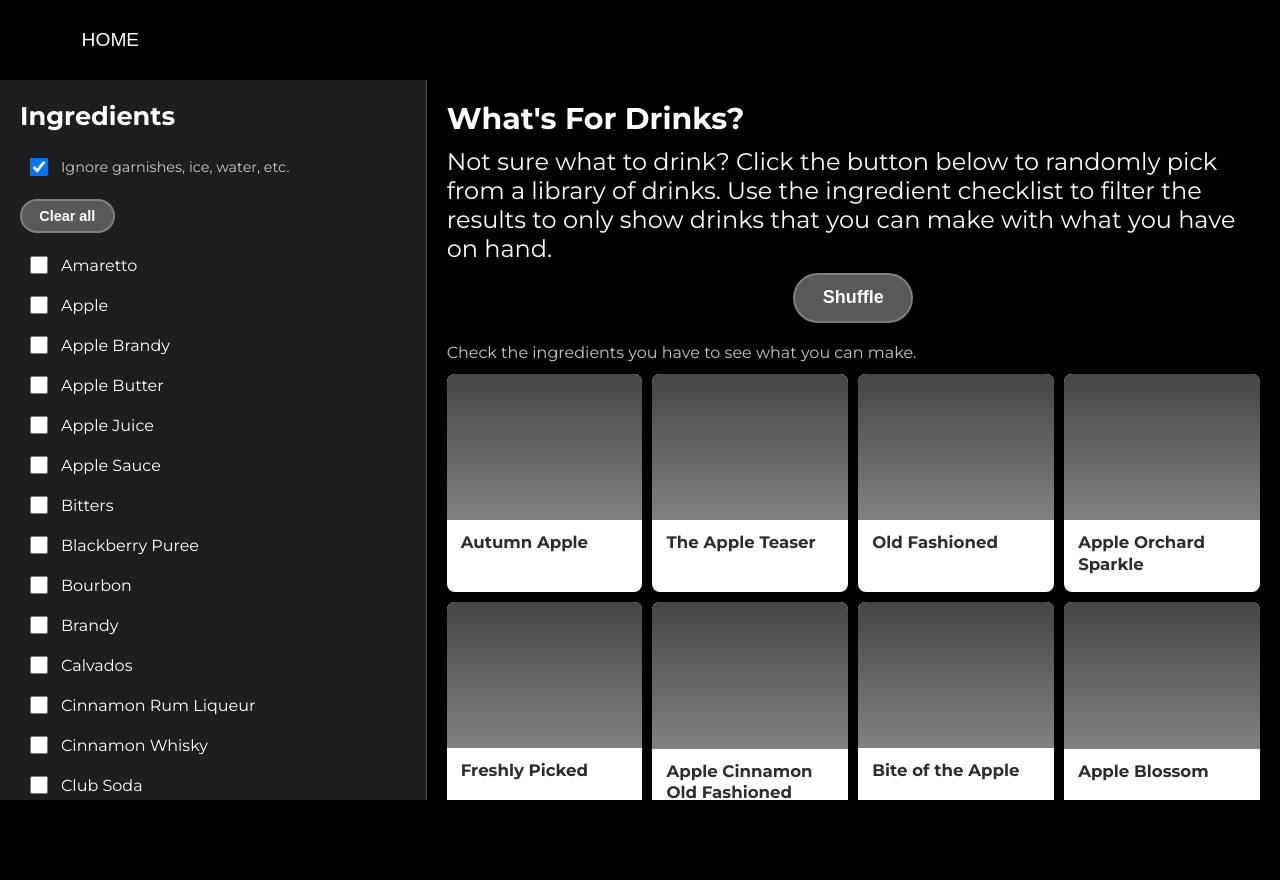
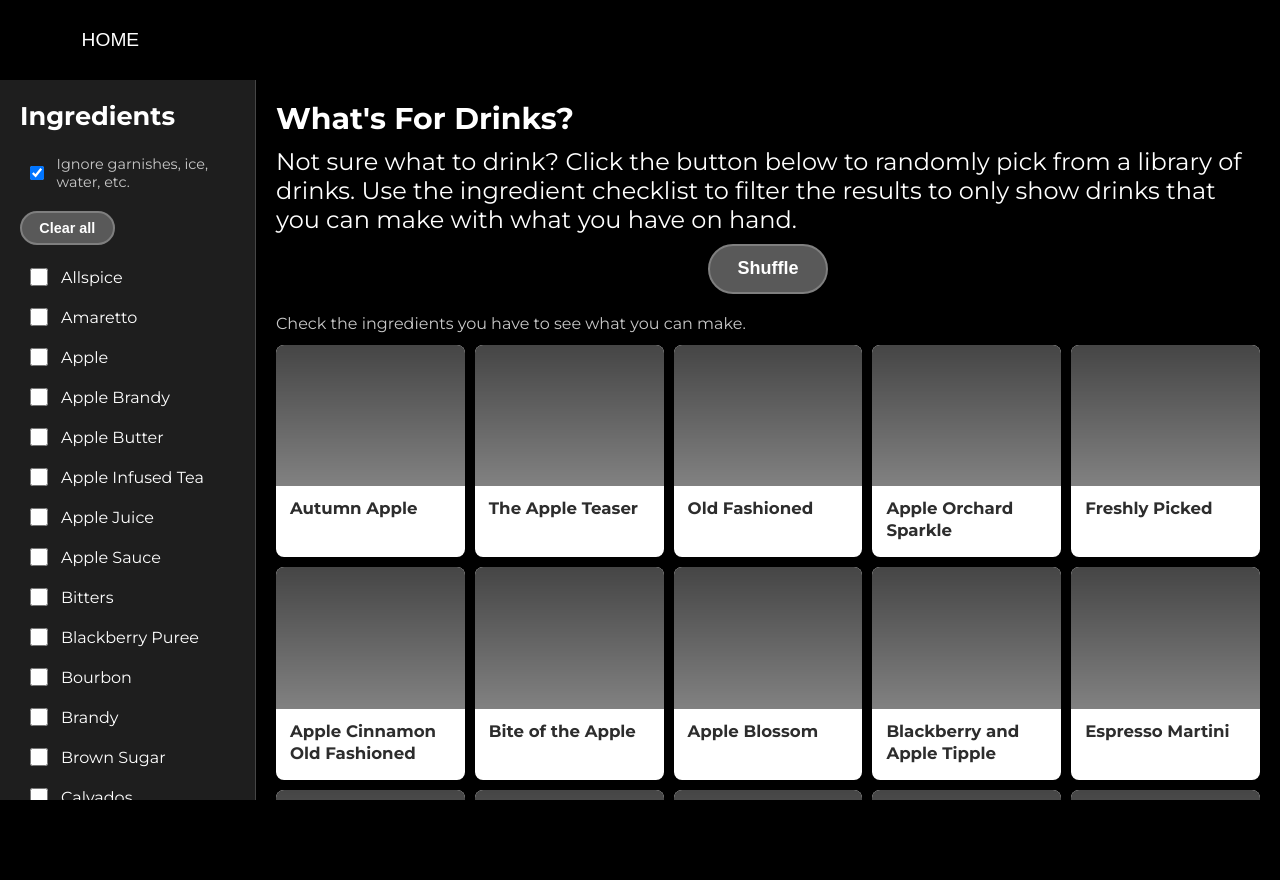
Before and after one commit to bogusindustries/random, a plain HTML site: page projects/random-drink.html in a window 1280 px wide. Drawn offline with Linux system fonts and the light colour scheme.

Commit message:
New Recipes and columns size update.
Changed ingredient list to 20 percent

```diff
--- a/projects/drink-recipes.js
+++ b/projects/drink-recipes.js
@@ -532,5 +532,182 @@ export default [
             "3. Add ice to a lowball glass.",
             "4. Pour cocktail over ice."
         ]
-    }
+    },
+    {
+        name: "Arnold's Apple Palmer",
+        description: "Serves 1",
+        coverImage: "images/comingSoon_HD.jpg",
+        glassType: "Tall",
+        glassImage: "images/tempIcon_01.jpg",
+        ingredients: [
+            {
+                name: "Vodka",
+                amount: "2 oz",
+                image: "images/tempIcon_01.jpg",
+            },
+            {
+                name: "Pimm's No. 1",
+                amount: "a few dashes",
+                image: "images/tempIcon_01.jpg",
+            },
+            {
+                name: "Apple Infused Tea",
+                amount: "2 oz",
+                image: "images/tempIcon_01.jpg",
+            },
+            {
+                name: "Lemonade",
+                amount: "2 oz",
+                image: "images/tempIcon_01.jpg",
+            },
+        ],
+        garnishes: [
+            {
+                name: "Apple",
+                amount: "a few slices",
+                image: "images/tempIcon_01.jpg",
+            },
+        ],
+        alwaysHave: [
+            {
+                name: "Ice",
+                amount: "cocktail shaker full",
+                image: "images/tempIcon_01.jpg",
+            },
+        ],
+        instructions: [
+            "1. Fill a cocktail shaker with ice.",
+            "2. Combine vodka, Pimm's, tea, and lemonade into the shaker.",
+            "3. Shake well.",
+            "4. Strain into a chilled tall glass.",
+            "5. Garnish with apple slices."
+        ]
+    },
+    {
+        name: "The Saucy Apple",
+        description: "Serves 1",
+        coverImage: "images/comingSoon_HD.jpg",
+        glassType: "Cocktail",
+        glassImage: "images/tempIcon_01.jpg",
+        ingredients: [
+            {
+                name: "Apple Brandy",
+                amount: "1 3/4 oz",
+                image: "images/tempIcon_01.jpg",
+            },
+            {
+                name: "Amaretto",
+                amount: "3/4 oz",
+                image: "images/tempIcon_01.jpg",
+            },
+            {
+                name: "Apple Sauce",
+                amount: "1 tsp",
+                image: "images/tempIcon_01.jpg",
+            },
+        ],
+        garnishes: [
+            {
+                name: "Cinnamon",
+                amount: "1 sprinkle",
+                image: "images/tempIcon_01.jpg",
+            },
+        ],
+        alwaysHave: [
+            {
+                name: "Ice",
+                amount: "blender full",
+                image: "images/tempIcon_01.jpg",
+            },
+        ],
+        instructions: [
+            "1. Fill a blender with ice.",
+            "2. Combine apple brandy, amaretto, and apple sauce into the blender.",
+            "3. Blend until smooth.",
+            "4. Pour into a chilled cocktail glass.",
+            "5. Garnish with a sprinkle of ground cinnamon."
+        ]
+    },
+    {
+        name: "Pumpkin Pie Spice",
+        description: "Cocktail Ingredient",
+        coverImage: "images/comingSoon_HD.jpg",
+        glassType: null,
+        glassImage: null,
+        ingredients: [
+            {
+                name: "Cinnamon",
+                amount: "3 TBSP",
+                image: "images/tempIcon_01.jpg",
+            },
+            {
+                name: "Ginger",
+                amount: "2 tsp",
+                image: "images/tempIcon_01.jpg",
+            },
+            {
+                name: "Nutmeg",
+                amount: "2 tsp",
+                image: "images/tempIcon_01.jpg",
+            },
+            {
+                name: "Allspice",
+                amount: "1 1/2 tsp",
+                image: "images/tempIcon_01.jpg",
+            },
+            {
+                name: "Cloves",
+                amount: "1 1/2 tsp",
+                image: "images/tempIcon_01.jpg",
+            },
+        ],
+        instructions: [
+            "1. Whisk spices together in a small bowl until well combined.",
+            "2. Store in an airtight container."
+        ]
+    },
+    {
+        name: "Pumpkin Spice Syrup",
+        description: "Cocktail Ingredient",
+        coverImage: "images/comingSoon_HD.jpg",
+        glassType: null,
+        glassImage: null,
+        ingredients: [
+            {
+                name: "Brown Sugar",
+                amount: "1/2 cup",
+                image: "images/tempIcon_01.jpg",
+            },
+            {
+                name: "Pumpkin Puree",
+                amount: "1/2 cup",
+                image: "images/tempIcon_01.jpg",
+            },
+            {
+                name: "Pumpkin Pie Spice",
+                amount: "4 tsp",
+                image: "images/tempIcon_01.jpg",
+            },
+            {
+                name: "Cinnamon Sticks",
+                amount: "2",
+                image: "images/tempIcon_01.jpg",
+            },
+        ],
+        alwaysHave: [
+            {
+                name: "Water",
+                amount: "1 1/2 cups",
+                image: "images/tempIcon_01.jpg",
+            },
+        ],
+        instructions: [
+            "1. Whisk together all ingredients in a pot over low heat until all sugar has dissolved.",
+            "2. Do not allow the mixture to boil.",
+            "3. Heat the mixture for an additional 5 to 6 minutes.",
+            "4. Pour syrup through a mesh strainer.",
+            "5. Store in an airtight container.",
+            "6. Shake before use.",
+        ],
+    },
 ]
--- a/projects/random-drink.html
+++ b/projects/random-drink.html
@@ -36,7 +36,7 @@
         }
 
         .ingredientColumn {
-            flex: 0 0 33.333%;
+            flex: 0 0 20%;
             overflow-y: auto;
             padding: 20px;
             background-color: rgb(30, 30, 30);
```
